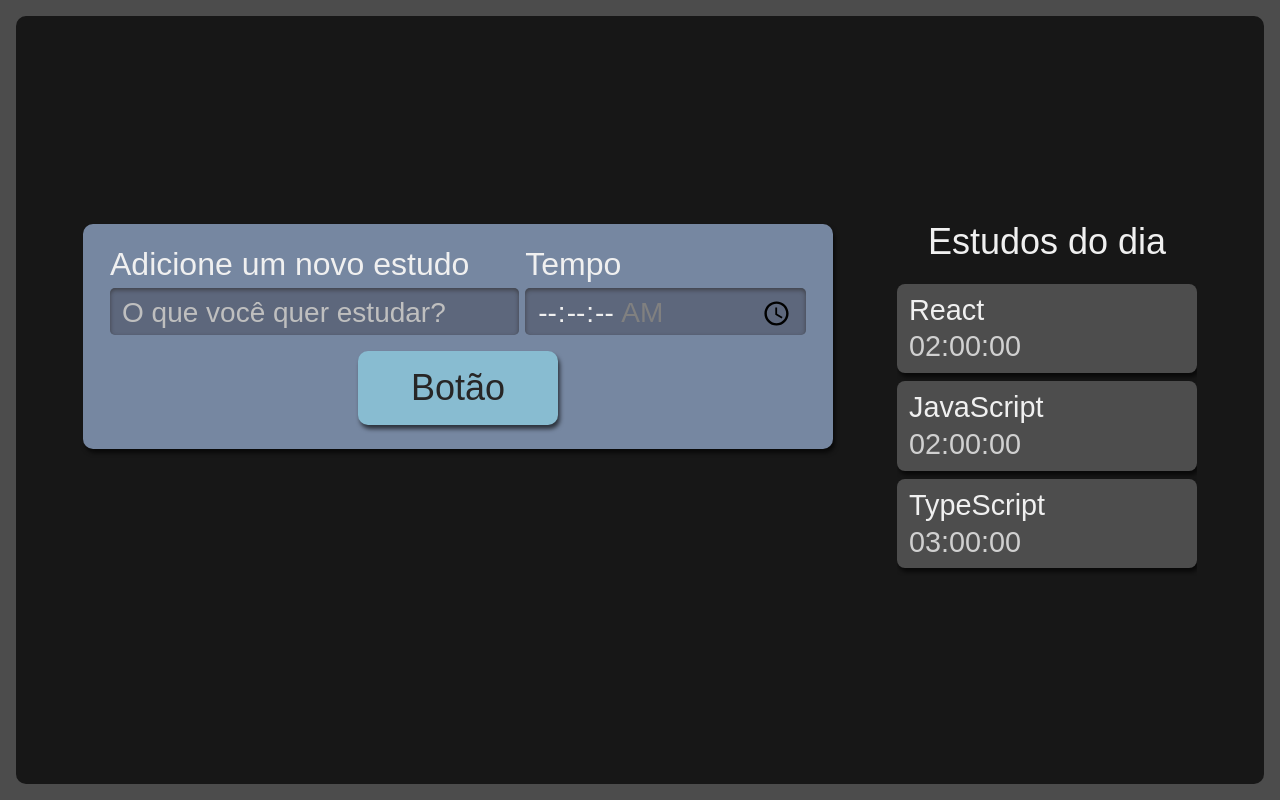
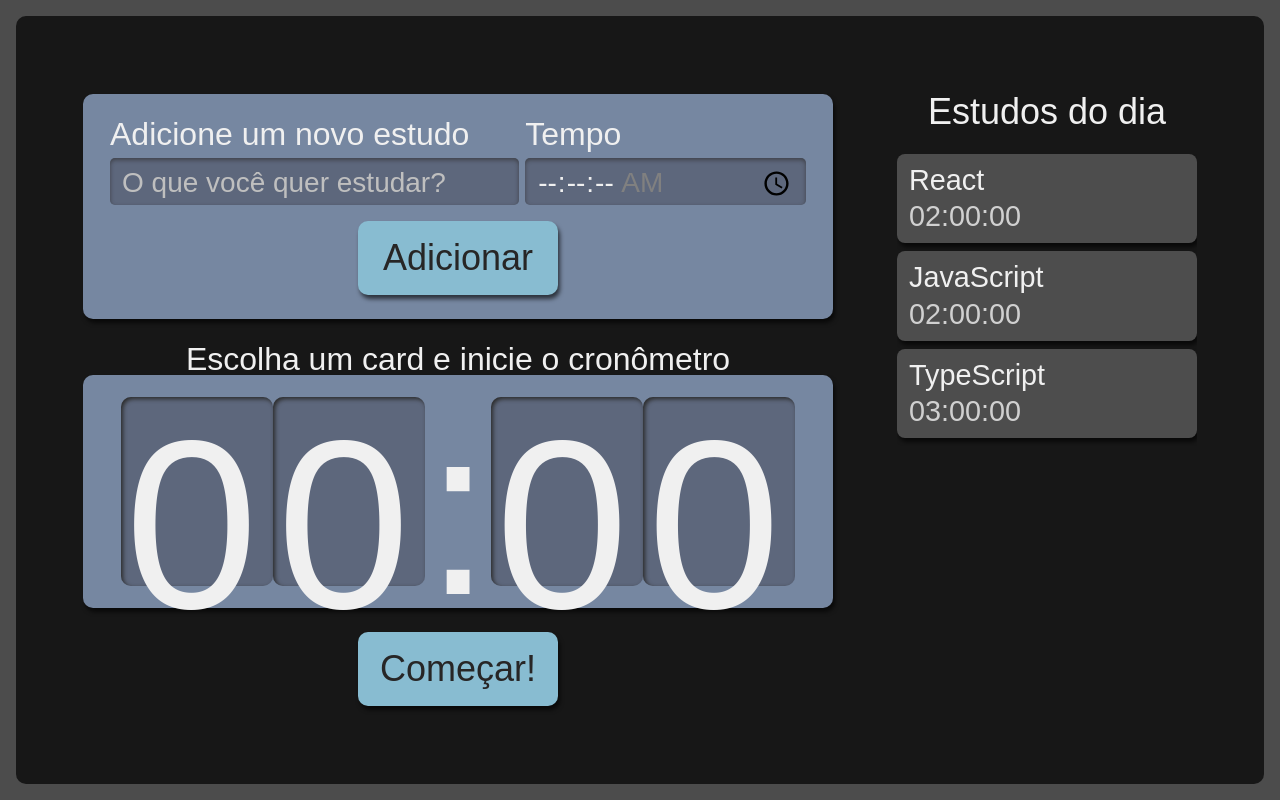
Before and after one commit to janascher/alura-studies, a React (Create React App) app in the folder alura-studies/: page / in a window 1280 px wide. Built offline with nearby package versions, Linux system fonts and the light colour scheme.

Commit message:
chore: added files

```diff
--- /dev/null
+++ b/alura-studies/src/components/Timer/Clock/Clock.module.scss
@@ -0,0 +1,21 @@
+.clockNumber {
+    background-color: #5d677c;
+    box-shadow: 2px 2px 4px #2b2b2b inset;
+    height: 3.6rem;
+    width: 3rem;
+    padding: 8px 4px;
+    border-radius: 10px;
+
+    @media screen and (min-width: 1280px) {
+        height: 10.8rem;
+        width: 9rem;
+    }
+}
+
+.divisionClock {
+    height: 4.2rem;
+
+    @media screen and (min-width: 1280px) {
+        height: 12.6rem;
+    }
+}
--- /dev/null
+++ b/alura-studies/src/components/Timer/Clock/index.tsx
@@ -0,0 +1,15 @@
+import style from './Clock.module.scss';
+
+function Clock() {
+    return (
+        <>
+            <span className={style.clockNumber}>0</span>
+            <span className={style.clockNumber}>0</span>
+            <span className={style.divisionClock}>:</span>
+            <span className={style.clockNumber}>0</span>
+            <span className={style.clockNumber}>0</span>
+        </>
+    );
+}
+
+export default Clock;
--- /dev/null
+++ b/alura-studies/src/components/Timer/Timer.module.scss
@@ -0,0 +1,58 @@
+.timer {
+    display: flex;
+    flex-direction: column;
+    align-items: center;
+    grid-area: cronometro;
+
+    .clockWrapper {
+        align-items: center;
+        background-color: #7687a1;
+        border-radius: 10px;
+        box-shadow: 2px 4px 4px #0000009f;
+        box-sizing: border-box;
+        display: flex;
+        font-size: 5rem;
+        justify-content: center;
+        margin-bottom: 24px;
+        padding: 16px 12px;
+        width: 100%;
+    }
+
+    .title {
+        font-size: 2rem;
+    }
+
+    button {
+        background-color: #88bcd1;
+        border-radius: 10px;
+        box-shadow: 2px 4px 4px #0000009f;
+        color: #272626;
+        cursor: pointer;
+        font-size: 1.25rem;
+        padding: 16px;
+        width: 150px;
+
+        &:active {
+            background-color: #7ca6b7;
+            box-shadow: 2px 2px 4px #0000009f inset;
+            cursor: auto;
+        }
+    }
+
+    @media screen and (min-width: 1280px) {
+        .clockWrapper {
+            font-size: 15rem;
+        }
+
+        p {
+            font-size: 2rem;
+        }
+
+        button {
+            grid-column-start: span 2;
+            justify-self: center;
+            width: 200px;
+            font-size: 2.25rem;
+        }
+    }
+}
--- /dev/null
+++ b/alura-studies/src/components/Timer/index.tsx
@@ -0,0 +1,17 @@
+import Button from '../Button';
+import Clock from './Clock';
+import style from './Timer.module.scss';
+
+function Timer() {
+    return (
+        <div className={style.timer}>
+            <p className={style.title}>Escolha um card e inicie o cronômetro</p>
+            <div className={style.clockWrapper}>
+                <Clock />
+            </div>
+            <Button>Começar!</Button>
+        </div>
+    );
+}
+
+export default Timer;
--- a/alura-studies/src/components/button/index.tsx
+++ b/alura-studies/src/components/button/index.tsx
@@ -1,8 +1,8 @@
-import React from 'react';
 import style from './Button.module.scss';
+import { IButtonProps } from '../../models/ibuttonprops';
 
-function Button() {
-    return <button className={style.button}>Botão</button>;
+function Button({ children }: IButtonProps) {
+    return <button className={style.button}>{children}</button>;
 }
 
 export default Button;
--- a/alura-studies/src/components/form/index.tsx
+++ b/alura-studies/src/components/form/index.tsx
@@ -1,4 +1,3 @@
-import React from 'react';
 import Button from '../Button';
 import style from './Forms.module.scss';
 
@@ -27,7 +26,9 @@ function Form() {
                     required
                 />
             </div>
-            <Button />
+            <Button>
+                Adicionar
+            </Button>
         </form>
     );
 }
--- /dev/null
+++ b/alura-studies/src/components/list/Item/index.tsx
@@ -0,0 +1,15 @@
+import style from '../Lists.module.scss';
+
+function Item(props: { task: string; time: string }) {
+
+    const { task, time } = props;
+
+    return (
+        <li className={style.item}>
+            <h3>{task}</h3>
+            <span>{time}</span>
+        </li>
+    );
+}
+
+export default Item;
--- a/alura-studies/src/components/list/index.tsx
+++ b/alura-studies/src/components/list/index.tsx
@@ -1,4 +1,4 @@
-import React from 'react';
+import Item from './Item';
 import style from './Lists.module.scss';
 
 function List() {
@@ -21,10 +21,7 @@ function List() {
             <h2>Estudos do dia</h2>
             <ul>
                 {tasks.map((item, index) => (
-                    <li className={style.item} key={index}>
-                        <h3>{item.task}</h3>
-                        <span>{item.time}</span>
-                    </li>
+                    <Item key={index} task={item.task} time={item.time} />
                 ))}
             </ul>
         </aside>
--- a/alura-studies/src/index.tsx
+++ b/alura-studies/src/index.tsx
@@ -3,6 +3,7 @@ import ReactDOM from 'react-dom/client';
 import App from './pages/App';
 
 const root = ReactDOM.createRoot(document.getElementById('root') as HTMLElement);
+
 root.render(
     <React.StrictMode>
         <App />
--- /dev/null
+++ b/alura-studies/src/models/ibuttonprops.ts
@@ -0,0 +1,3 @@
+export interface IButtonProps {
+    children: React.ReactNode;
+}
--- a/alura-studies/src/pages/App.tsx
+++ b/alura-studies/src/pages/App.tsx
@@ -1,6 +1,6 @@
-import React from 'react';
 import Form from '../components/Form';
 import List from '../components/List';
+import Timer from '../components/Timer';
 import '../index.css';
 import style from './App.module.scss';
 
@@ -9,6 +9,7 @@ function App() {
         <div className={style.AppStyle}>
             <Form />
             <List />
+            <Timer />
         </div>
     );
 }
```
Also changed, not shown: alura-studies/src/index.css (+0 -13 lines).
